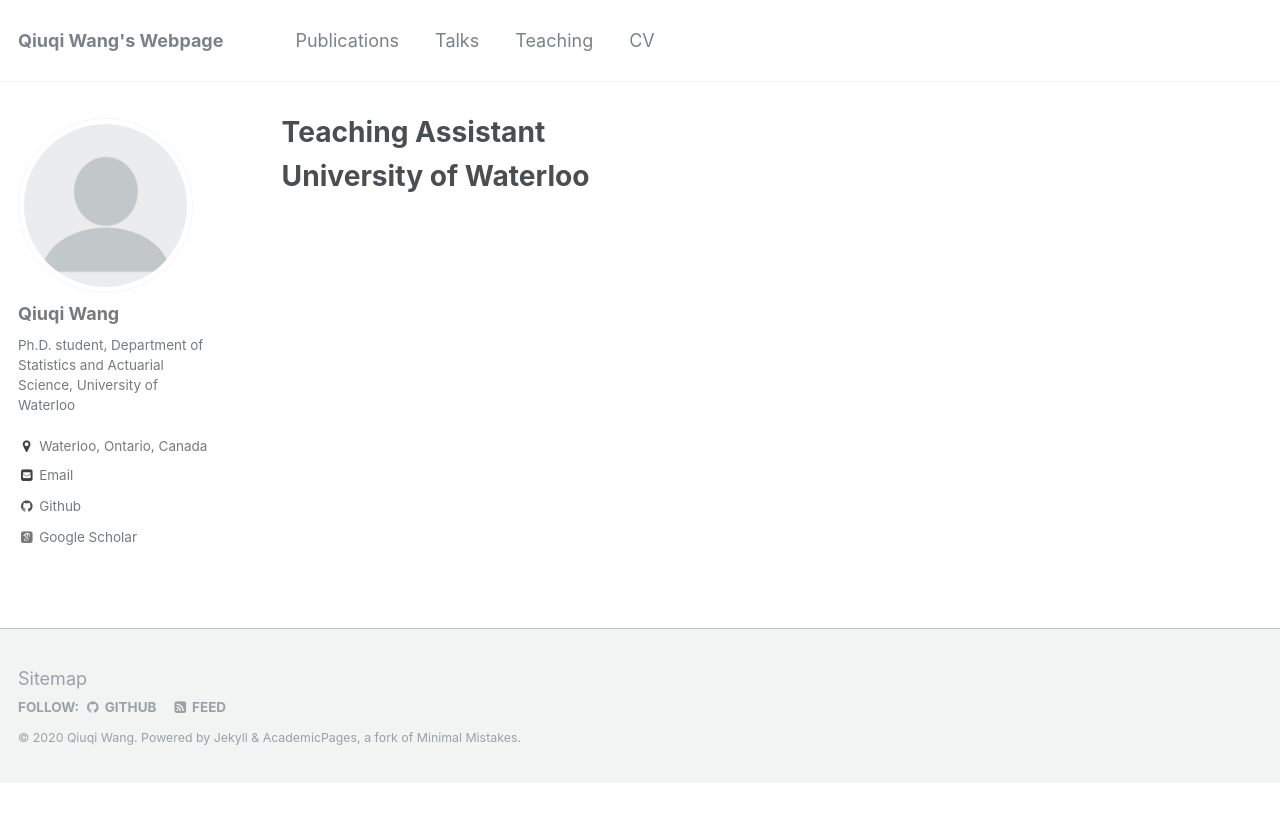
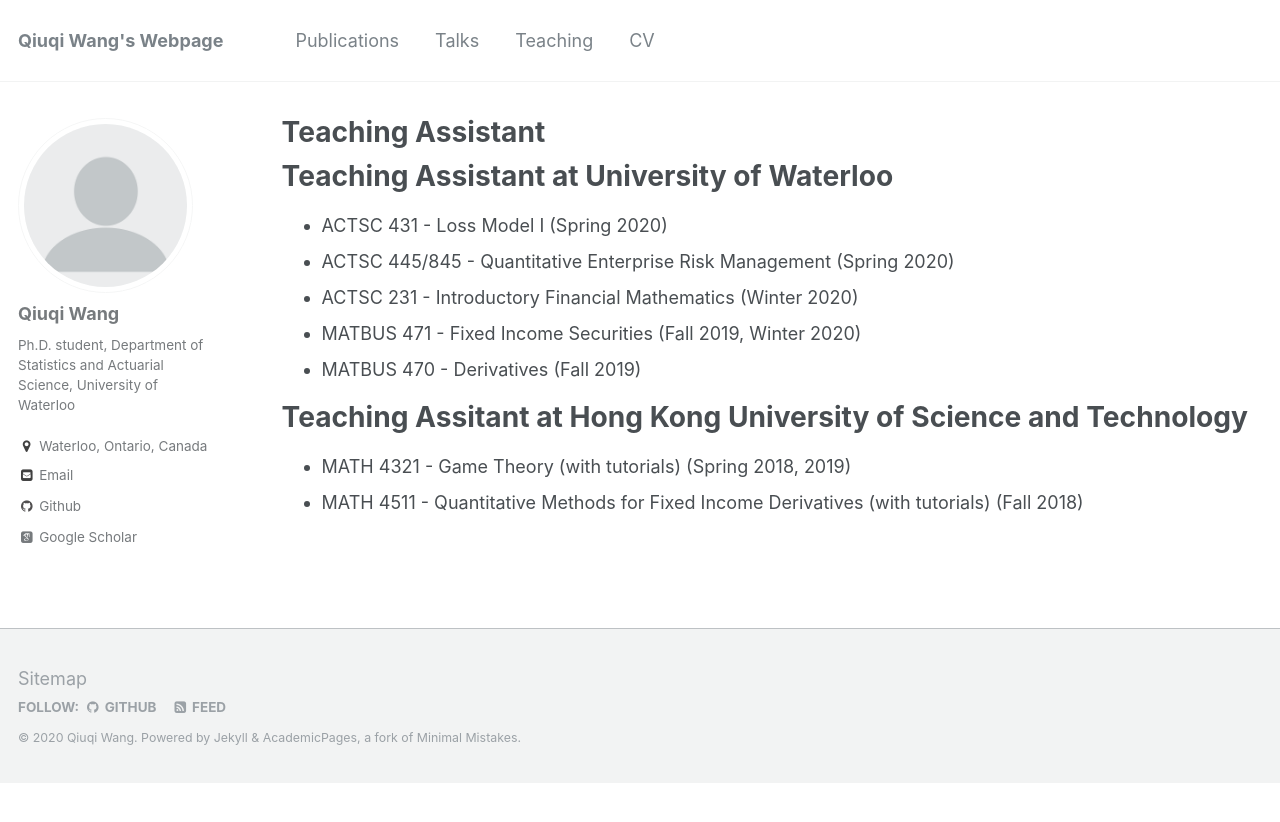
Before and after one commit to qwangan/qwangan.github.io, a Jekyll site: the page built from _pages/teaching.md, in a window 1280 px wide. Shown: the top 822 px of the page. Built offline with Jekyll 4.4.1, drawn with Linux system fonts in a browser that asks for light colours; some web fonts are replaced.

Commit message:
Update teaching.md

```diff
--- a/_pages/teaching.md
+++ b/_pages/teaching.md
@@ -5,4 +5,13 @@
 author_profile: true
 ---
 
-# University of Waterloo
+# Teaching Assistant at University of Waterloo
+* ACTSC 431 - Loss Model I (Spring 2020)
+* ACTSC 445/845 - Quantitative Enterprise Risk Management (Spring 2020)
+* ACTSC 231 - Introductory Financial Mathematics (Winter 2020)
+* MATBUS 471 - Fixed Income Securities (Fall 2019, Winter 2020)
+* MATBUS 470 - Derivatives (Fall 2019)
+
+# Teaching Assitant at Hong Kong University of Science and Technology
+* MATH 4321 - Game Theory (with tutorials) (Spring 2018, 2019)
+* MATH 4511 - Quantitative Methods for Fixed Income Derivatives (with tutorials) (Fall 2018)
```
